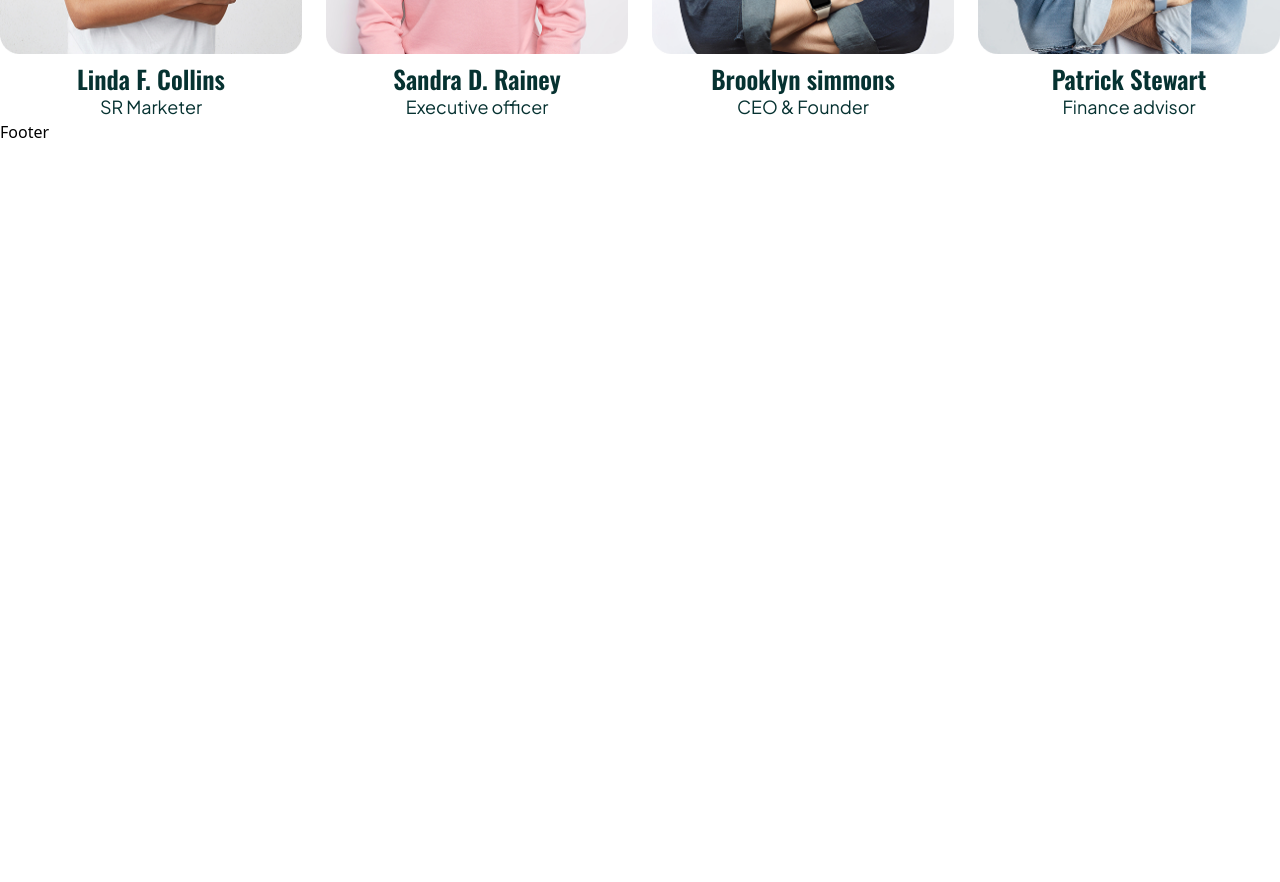
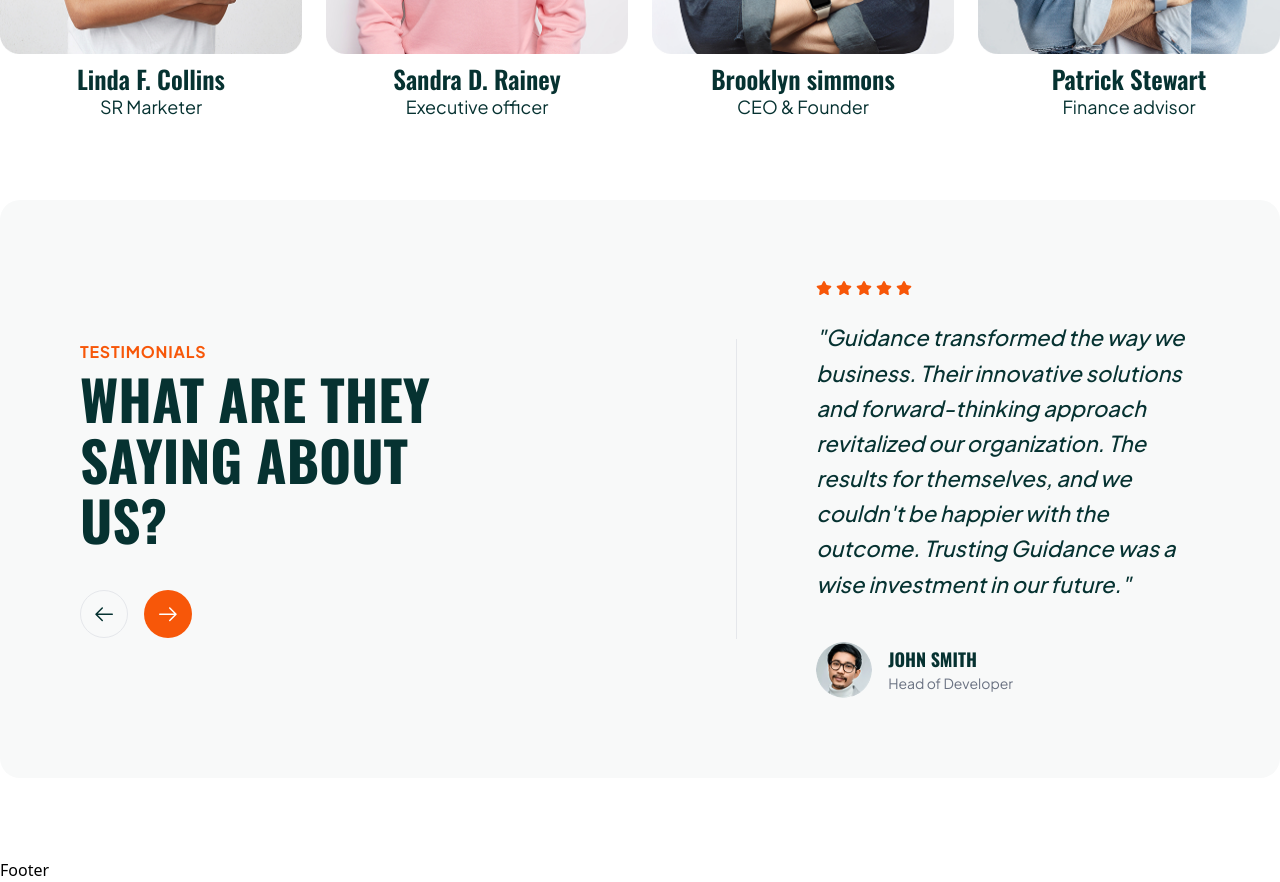
Before and after one commit to shoumen-shomu/prozen, a Next.js app: page / in a window 1280 px wide. Shown: the part 3500-4382 px from the top of the page. Before the commit the page ends 3644 px from the top, so only its background shows below. Built offline with nearby package versions, Linux system fonts and the light colour scheme.

Commit message:
Testimonilas Part Done

```diff
--- a/app/_components/MainPage.jsx
+++ b/app/_components/MainPage.jsx
@@ -5,6 +5,7 @@ import About from './About'
 import Counter from './Counter'
 import Project from './Project'
 import Team from './Team'
+import Testimonial from './Testimonial'
 
 
 const MainPage = () => {
@@ -16,6 +17,7 @@ const MainPage = () => {
       <About/>
       <Counter/>
       <Team/>
+      <Testimonial/>
     </div>
     </>
   )
--- /dev/null
+++ b/app/_components/Testimonial.jsx
@@ -0,0 +1,71 @@
+import Image from "next/image";
+import { FaStar } from "react-icons/fa6";
+import { GoArrowLeft, GoArrowRight } from "react-icons/go";
+
+const Testimonial = () => {
+  return (
+    <section className="py-20">
+      <div className="max-w-[1320px] mx-auto bg-[#F8F9F9] rounded-[20px] p-10 lg:p-20 flex flex-col lg:flex-row gap-10 lg:gap-20 items-center relative">
+
+        {/* Left Side: Title and Navigation */}
+        <div className="w-full">
+          <span className="font-jakarta font-bold text-[#F75709] uppercase tracking-wider text-base leading-4">
+            Testimonials
+          </span>
+          <h2 className="font-oswald font-bold text-[40px] lg:text-[55px] text-[#063231] leading-[1.1] mt-1 mb-10 uppercase w-104.75">
+            What are they saying about us?
+          </h2>
+
+          {/* Slider Buttons */}
+          <div className="flex gap-4">
+            <button className="w-12 h-12 rounded-full border border-gray-200 flex items-center justify-center text-[#063231] hover:bg-[#F75709] hover:text-white transition-all duration-300">
+              <GoArrowLeft size={24} />
+            </button>
+            <button className="w-12 h-12 rounded-full bg-[#F75709] flex items-center justify-center text-white hover:bg-[#063231] transition-all duration-300">
+              <GoArrowRight size={24} />
+            </button>
+          </div>
+        </div>
+
+        <div className="hidden lg:block w-[1px] h-[300px] bg-gray-200"></div>
+
+        {/* Right Side: Content */}
+        <div className="w-full lg:w-2/3">
+          {/* Stars */}
+          <div className="flex gap-1 mb-6">
+            {[...Array(5)].map((_, i) => (
+              <FaStar key={i} className="text-[#F75709]" />
+            ))}
+          </div>
+
+          <p className="font-jakarta font-medium text-[18px] lg:text-[22px] text-[#063231] leading-[1.6] italic mb-10">
+            "Guidance transformed the way we business. Their innovative solutions and forward-thinking approach revitalized our organization. The results for themselves, and we couldn't be happier with the outcome. Trusting Guidance was a wise investment in our future."
+          </p>
+
+          {/* User Info */}
+          <div className="flex items-center gap-4">
+            <div className="relative w-14 h-14 rounded-full overflow-hidden">
+              <Image
+                src="/testi.png"
+                alt="John Smith"
+                fill
+                className="object-cover"
+              />
+            </div>
+            <div>
+              <h4 className="font-oswald font-bold text-[18px] text-[#063231] uppercase">
+                John Smith
+              </h4>
+              <p className="font-jakarta text-[14px] text-gray-500">
+                Head of Developer
+              </p>
+            </div>
+          </div>
+        </div>
+
+      </div>
+    </section>
+  );
+};
+
+export default Testimonial;
```
Also changed, not shown: public/testi.png (added), 1 other file (tests, documents, lock files or other folders).
